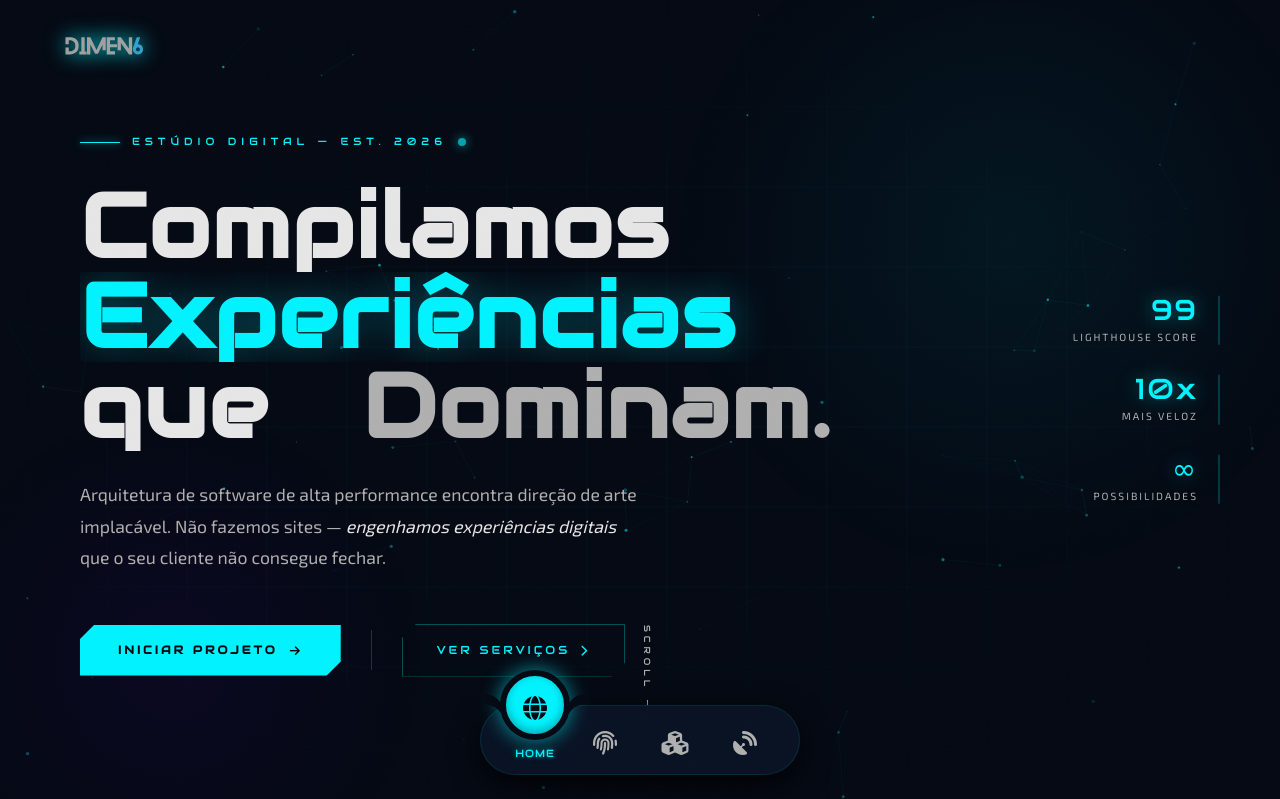
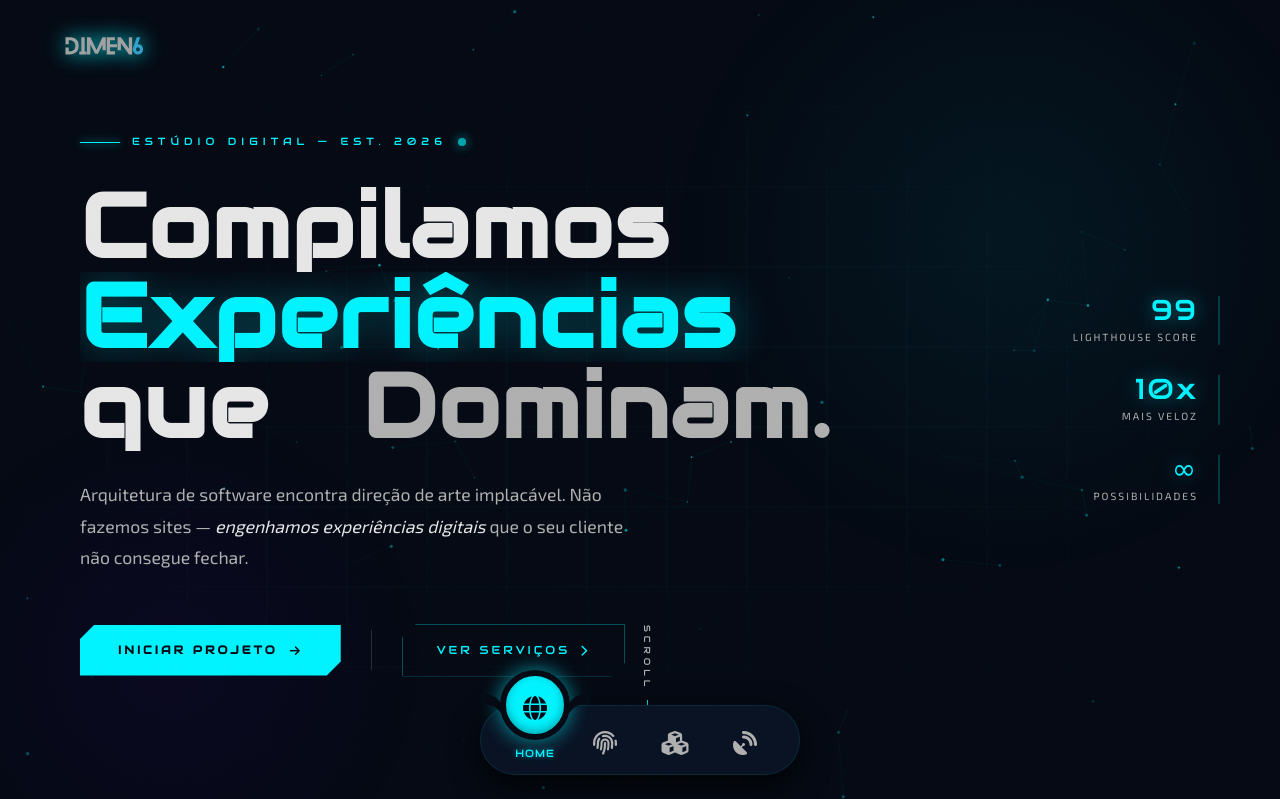
Before and after one commit to erythrogn/dimen_6, a Flask app: page / in a window 1280 px wide. Shown: the top 799 px of the page. Run offline with Flask 3, Linux system fonts and the light colour scheme.

Commit message:
versão nova do site

```diff
--- a/templates/contato.html
+++ b/templates/contato.html
@@ -7,8 +7,7 @@
 {% endblock %}
 
 {% block content %}
-<div class="c-cursor-dot" id="cursorDot"></div>
-<div class="c-cursor-ring" id="cursorRing"></div>
+
 <section class="contact" id="contact">
     <div class="container">
 
--- a/templates/index.html
+++ b/templates/index.html
@@ -53,7 +53,7 @@
             </h1>
 
             <p class="hero-sub">
-                Arquitetura de software de alta performance encontra direção de arte implacável. Não fazemos sites — <em style="color: var(--text-white);">engenhamos experiências digitais</em> que o seu cliente não consegue fechar.
+                Arquitetura de software encontra direção de arte implacável. Não fazemos sites — <em style="color: var(--text-white);">engenhamos experiências digitais</em> que o seu cliente não consegue fechar.
             </p>
 
             <div class="hero-actions">
```
